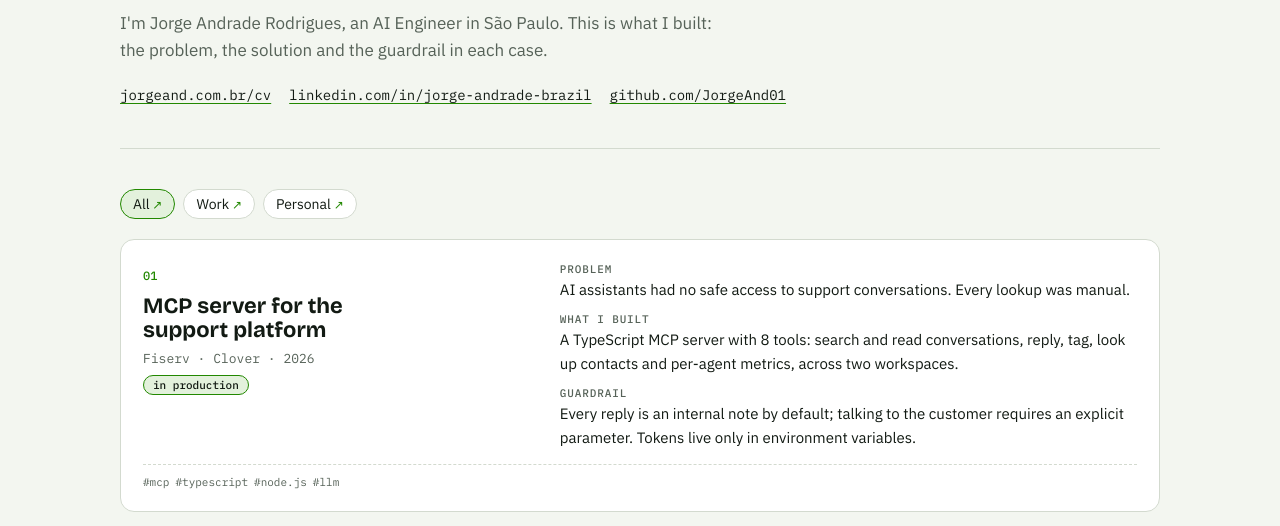
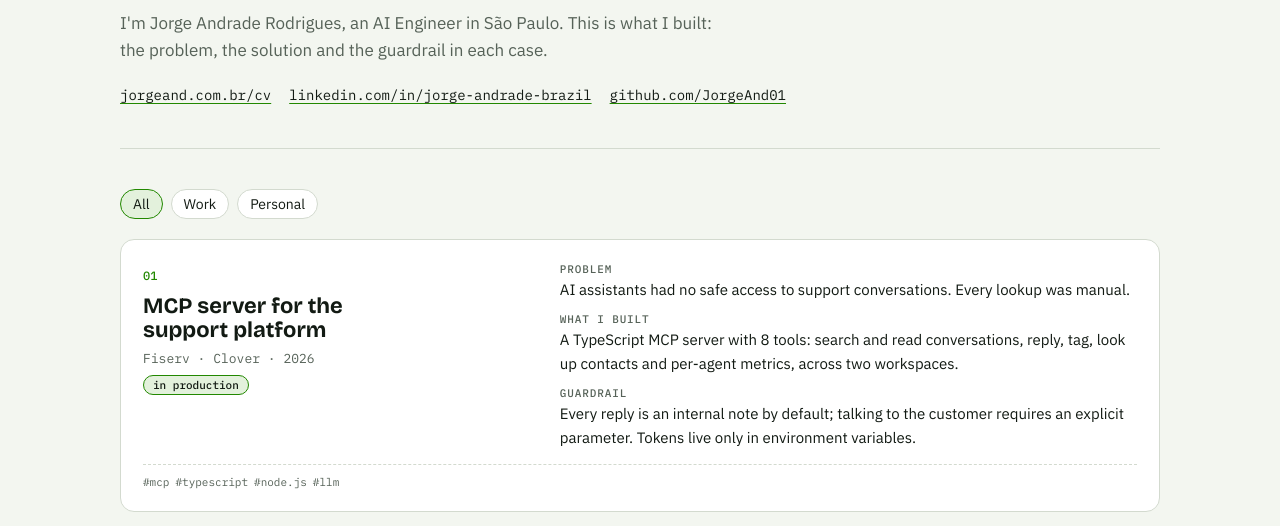
Before and after one commit to JorgeAnd01/jorgeand.com.br, a plain HTML site: page portfolio/index.html in a window 1280 px wide. Shown: the part 231-757 px from the top of the page. Drawn offline with nearby package versions, Linux system fonts and the light colour scheme.

Commit message:
Remove stray arrow from portfolio filter chips
Co-Authored-By: Claude Fable 5.2 <noreply@anthropic.com>
Claude-Session: https://claude.ai/code/session_01LWxNxu37yfSMfMkYARTE6d

```diff
--- a/portfolio/index.html
+++ b/portfolio/index.html
@@ -204,6 +204,7 @@ footer .wrap{display:flex;flex-wrap:wrap;gap:10px 24px;justify-content:space-bet
 .case .tags{grid-column:1/-1;margin-top:4px;padding-top:10px;border-top:1px dashed var(--line)}
 .status{display:inline-block;font:500 11px var(--mono);border:1px solid var(--line);border-radius:999px;padding:2px 9px;margin-top:8px}
 .status.live{border-color:var(--accent);background:var(--accent-soft)}
+.filters button.chip::after{content:""}
 .filters{display:flex;flex-wrap:wrap;gap:8px;margin-bottom:20px}
 .note{color:var(--muted);font-size:14px;max-width:70ch;margin-top:18px}
 @media (max-width:820px){.case{grid-template-columns:minmax(0,1fr)}}
```
